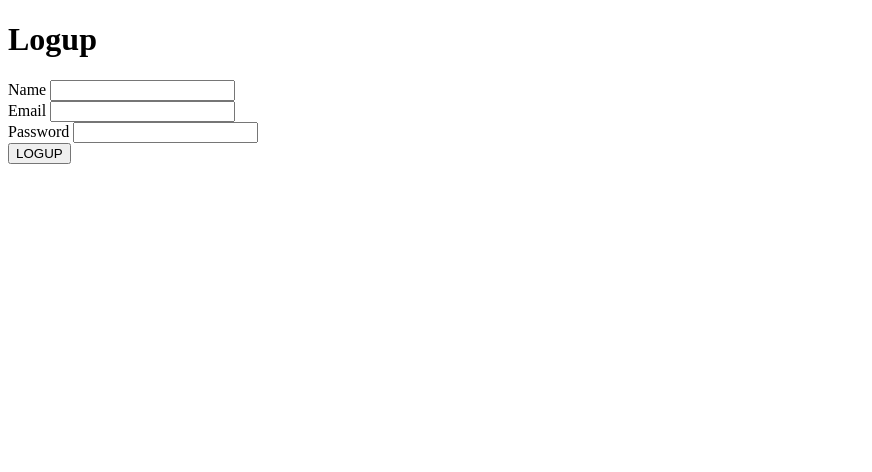
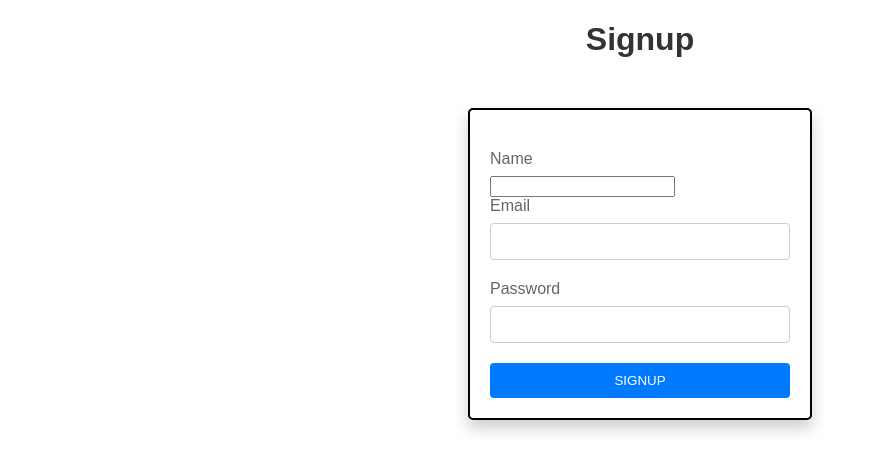
Before and after one commit to adeprastya/poof, a PHP site: page /src/views/logup.php in a window 1280 px wide. Shown: the top 472 px of the page, without its empty margins (0-872 px from the left). Run offline with PHP 8.4, Linux system fonts and the light colour scheme; the visitor is signed in with stand-in values (Sample User, id 1).

Commit message:
benerin css login sign up

```diff
--- a/src/css/login.css
+++ b/src/css/login.css
@@ -3,7 +3,7 @@ body {
 	background-color: #f4f4f4;
 	margin: 0;
 	padding: 0;
-	display: flex;
+	display: contents;
 	justify-content: center;
 	align-items: center;
 	height: 100vh;
@@ -25,6 +25,16 @@ h1 {
 form {
 	margin-top: 20px;
 }
+
+.login-div {
+	margin: 50px auto;
+	width: 300px;
+	padding: 20px;
+	border: 2px solid #000;
+	border-radius: 5px;
+	box-shadow: 0 8px 16px 0 rgba(0, 0, 0, 0.2);
+
+  }
 
 label {
 	display: block;
--- a/src/views/login.php
+++ b/src/views/login.php
@@ -5,12 +5,13 @@
     <meta charset="UTF-8">
     <meta name="viewport" content="width=device-width, initial-scale=1.0">
     <title>Poof | Login</title>
-    <link rel="stylesheet" href="./../css/global.css">
+    <link rel="stylesheet" href="./../css/login.css">
   </head>
 
   <body>
     <h1>Login</h1>
 
+    <div class="login-div">
     <form action="../controllers/UserController.php" method="POST">
       <div>
         <label for="email">Email</label>
@@ -24,8 +25,9 @@
 
       <button type="submit" name="login">LOGIN</button>
     </form>
+    <a href="logup.php">Create account</a>
+  </div>
 
-    <a href="logup.php">Create account</a>
   </body>
 
 </html>
--- a/src/views/logup.php
+++ b/src/views/logup.php
@@ -4,12 +4,15 @@
   <head>
     <meta charset="UTF-8">
     <meta name="viewport" content="width=device-width, initial-scale=1.0">
-    <title>Poof | Logup</title>
+    <title>Poof | Signup</title>
+    <link rel="stylesheet" href="./../css/login.css">
+
   </head>
 
   <body>
-    <h1>Logup</h1>
+    <h1>Signup</h1>
 
+    <div class="login-div">
     <form action="../controllers/UserController.php" method="POST">
       <div>
         <label for="name">Name</label>
@@ -26,8 +29,9 @@
         <input type="password" name="password" id="password">
       </div>
 
-      <button type="submit" name="logup">LOGUP</button>
+      <button type="submit" name="logup">SIGNUP</button>
     </form>
+  </div>
   </body>
 
 </html>
```
